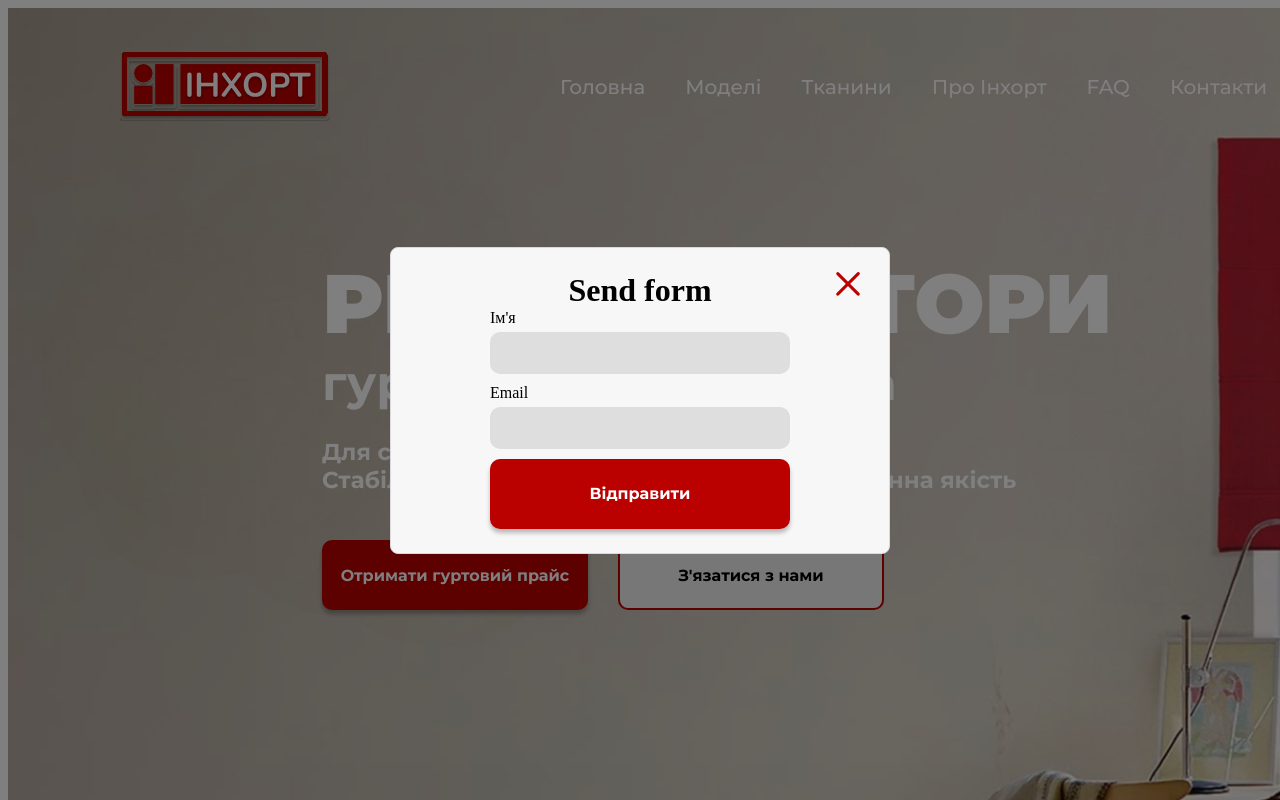
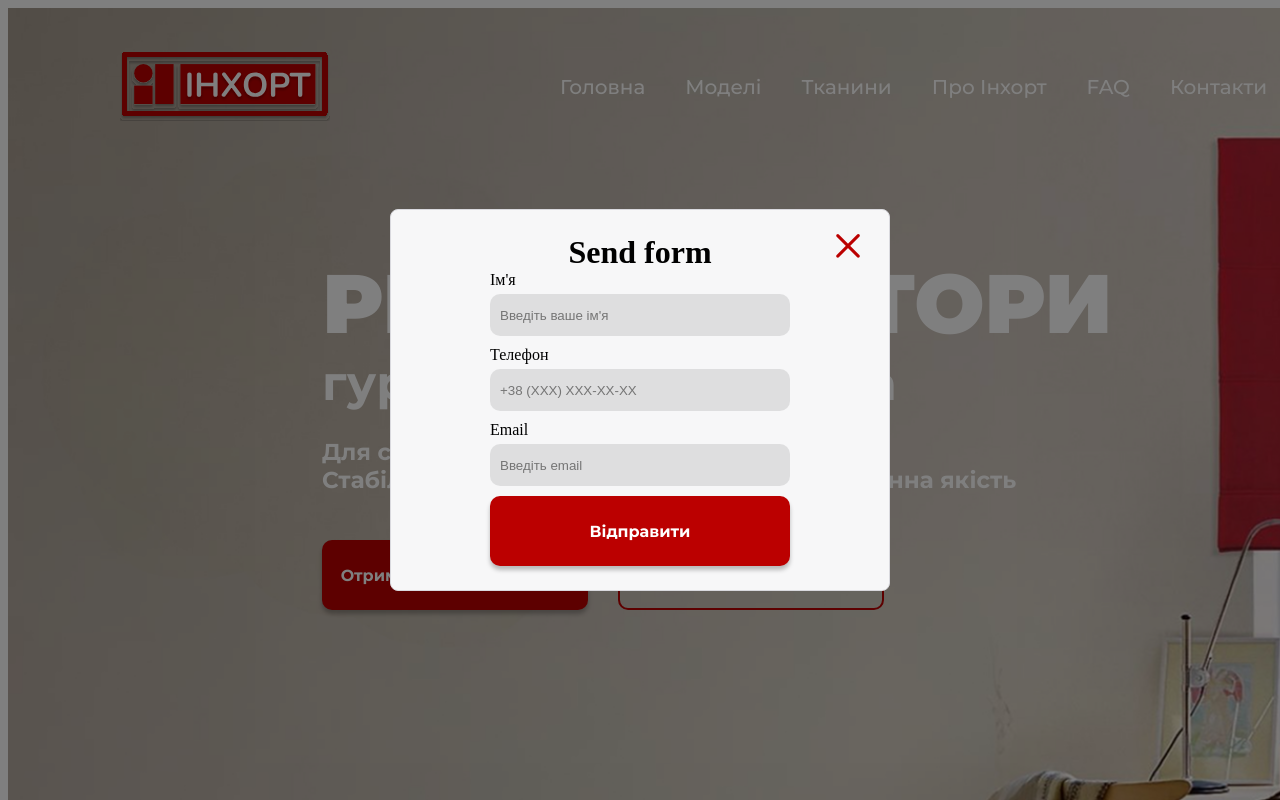
Before and after one commit to Davzp1980/inhort, a Vue app: page / in a window 1280 px wide. Both pictures are taken after a click on the button "Отримати гуртовий прайс". Shown: the top 800 px of the page. Built offline with nearby package versions, Linux system fonts and the light colour scheme.

Commit message:
validate form

```diff
--- a/package.json
+++ b/package.json
@@ -10,11 +10,15 @@
     "format": "prettier --write --experimental-cli src/"
   },
   "dependencies": {
+    "imask": "^7.6.1",
     "pinia": "^3.0.4",
     "primeicons": "^7.0.0",
+    "vee-validate": "^4.15.1",
     "vue": "^3.5.27",
     "vue-router": "^4.6.4",
-    "vue3-carousel": "^0.17.0"
+    "vue-toastification": "^2.0.0-rc.5",
+    "vue3-carousel": "^0.17.0",
+    "zod": "^4.3.6"
   },
   "devDependencies": {
     "@vitejs/plugin-vue": "^6.0.3",
--- a/src/components/GetPriceModal.vue
+++ b/src/components/GetPriceModal.vue
@@ -1,6 +1,10 @@
 <script setup>
 import 'primeicons/primeicons.css';
-import { ref } from 'vue';
+import { useToast } from 'vue-toastification';
+import { useForm, useField } from 'vee-validate';
+import { z } from 'zod';
+import IMask from 'imask';
+import { onMounted, ref } from 'vue';
 
 const props = defineProps({
   closeModal: {
@@ -9,19 +13,66 @@ const props = defineProps({
   },
 });
 
-const formData = ref({
-  name: '',
-  email: '',
+const schema = z.object({
+  name: z.string().min(1, "Ім'я повинно бути більше одниєї літери"),
+  email: z.string().email('Неверный email'),
+  phone: z
+    .string()
+    .regex(/^\+38 \(\d{3}\) \d{3}-\d{2}-\d{2}$/, 'Введіть номер телефону'),
 });
+
+// 2️⃣ Создаем форму через vee-validate
+const { handleSubmit, setErrors } = useForm({
+  initialValues: { name: '', email: '', phone: '' },
+});
+
+// Поля формы
+const { value: name, errorMessage: nameError } = useField('name');
+const { value: email, errorMessage: emailError } = useField('email');
+const { value: phone, errorMessage: phoneError } = useField('phone');
 
 function onClose() {
   props.closeModal();
 }
+const toast = useToast();
 
-function onSubmit() {
-  console.log(formData.value.name);
-  props.closeModal();
-}
+const onSubmit = handleSubmit(values => {
+  try {
+    schema.parse(values); // Zod валидация
+    console.log('Форма валидна:', values);
+    toast.success('Успешно!', {
+      position: 'top-center',
+      timeout: 2000,
+      hideProgressBar: true,
+      toastClassName: 'success-toast',
+    });
+    props.closeModal();
+  } catch (err) {
+    if (err instanceof z.ZodError) {
+      const formErrors = {};
+      for (const issue of err.issues) {
+        // ⚠️ используем `issues`, а не `errors`
+        if (issue.path.length > 0) {
+          formErrors[issue.path[0]] = issue.message;
+        }
+      }
+      setErrors(formErrors); // покажет ошибки под полями
+    } else {
+      console.error('Неизвестная ошибка:', err);
+    }
+  }
+});
+
+// 🔹 Маска телефона
+const phoneInputRef = ref(null);
+
+onMounted(() => {
+  if (phoneInputRef.value) {
+    IMask(phoneInputRef.value, {
+      mask: '+38 (000) 000-00-00',
+    });
+  }
+});
 </script>
 
 <template>
@@ -36,12 +87,36 @@ function onSubmit() {
         <form class="send-form" @submit.prevent="onSubmit">
           <label class="form-label"
             >Ім'я
-            <input class="input" type="text" v-model="formData.name" />
+            <input
+              class="input"
+              type="text"
+              v-model="name"
+              :placeholder="nameError ? nameError : 'Введіть ваше ім\'я'"
+              :class="nameError ? 'error' : ''"
+            />
+          </label>
+
+          <label class="form-label"
+            >Телефон
+            <input
+              class="input"
+              type="text"
+              v-model="phone"
+              :placeholder="phoneError ? phoneError : '+38 (XXX) XXX-XX-XX'"
+              :class="phoneError ? 'error' : ''"
+              ref="phoneInputRef"
+            />
           </label>
 
           <label class="form-label">
             Email
-            <input class="input" type="email" v-model="formData.email" />
+            <input
+              class="input"
+              type="email"
+              v-model="email"
+              :placeholder="emailError ? emailError : 'Введіть email'"
+              :class="emailError ? 'error' : ''"
+            />
           </label>
 
           <button class="submit-btn" type="submit">Відправити</button>
@@ -79,6 +154,7 @@ function onSubmit() {
 }
 
 .close-btn {
+  cursor: pointer;
   border: none;
   background-color: transparent;
   position: absolute;
@@ -100,10 +176,15 @@ function onSubmit() {
 }
 
 .input {
+  padding-left: 10px;
   border: none;
   border-radius: 10px;
   background-color: rgba(5, 5, 5, 0.1);
   height: 40px;
+}
+
+.error::placeholder {
+  color: red;
 }
 
 .submit-btn {
--- a/src/components/HomeSection.vue
+++ b/src/components/HomeSection.vue
@@ -138,5 +138,6 @@ function onOpen() {
   font-weight: 700;
   font-size: 16px;
   color: black;
+  background-color: transparent;
 }
 </style>
--- a/src/main.js
+++ b/src/main.js
@@ -1,11 +1,12 @@
 import { createApp } from 'vue';
 import { createPinia } from 'pinia';
 import App from './App.vue';
-
+import Toast from 'vue-toastification';
+import 'vue-toastification/dist/index.css';
 import '../assets/main.css';
 
 const app = createApp(App);
 
 app.use(createPinia());
-
+app.use(Toast);
 app.mount('#app');
```
Also changed, not shown: src/components/utils/phoneMask.js (added, +78 -0 lines), 1 other file (tests, documents, lock files or other folders).
